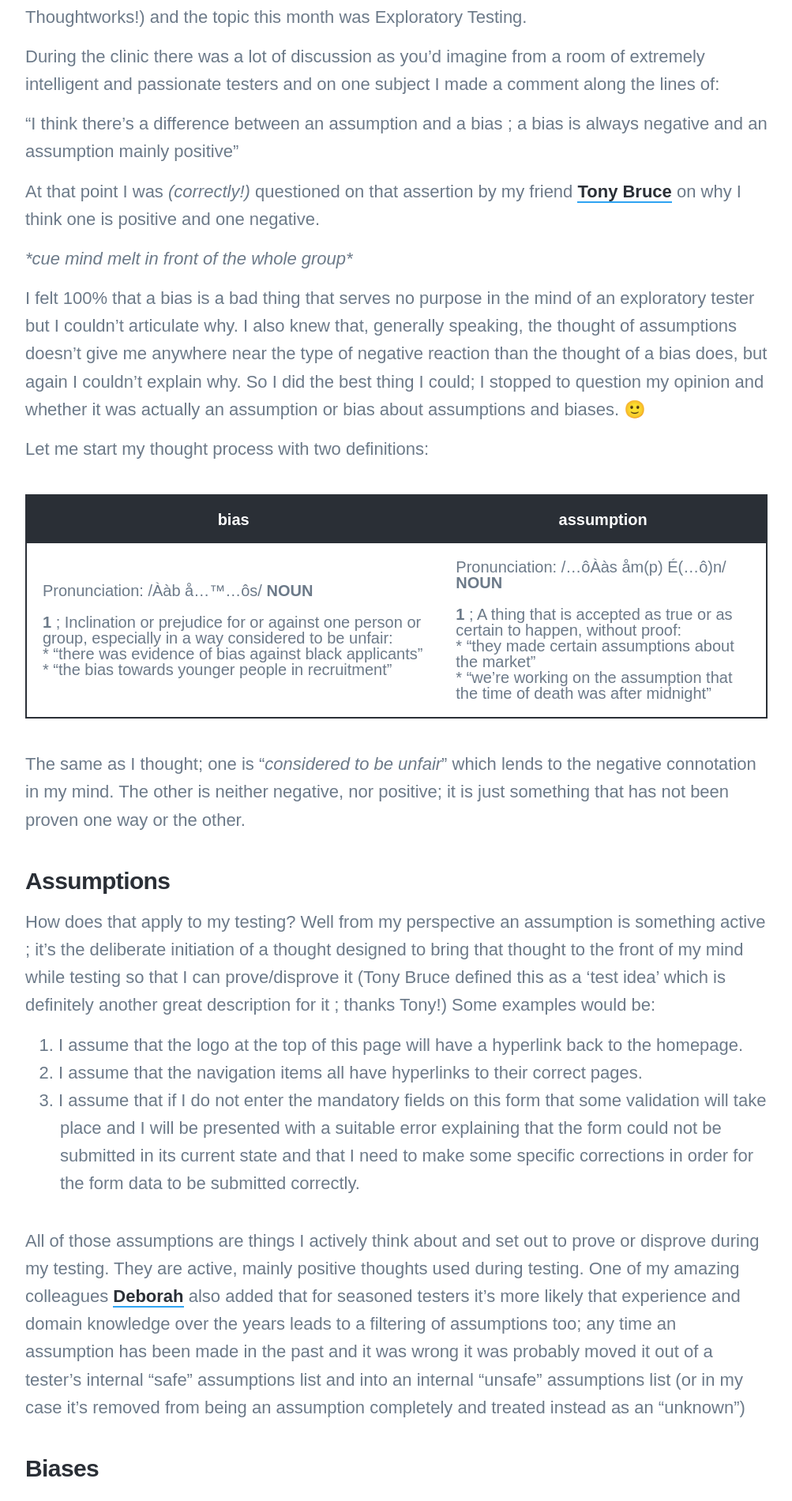
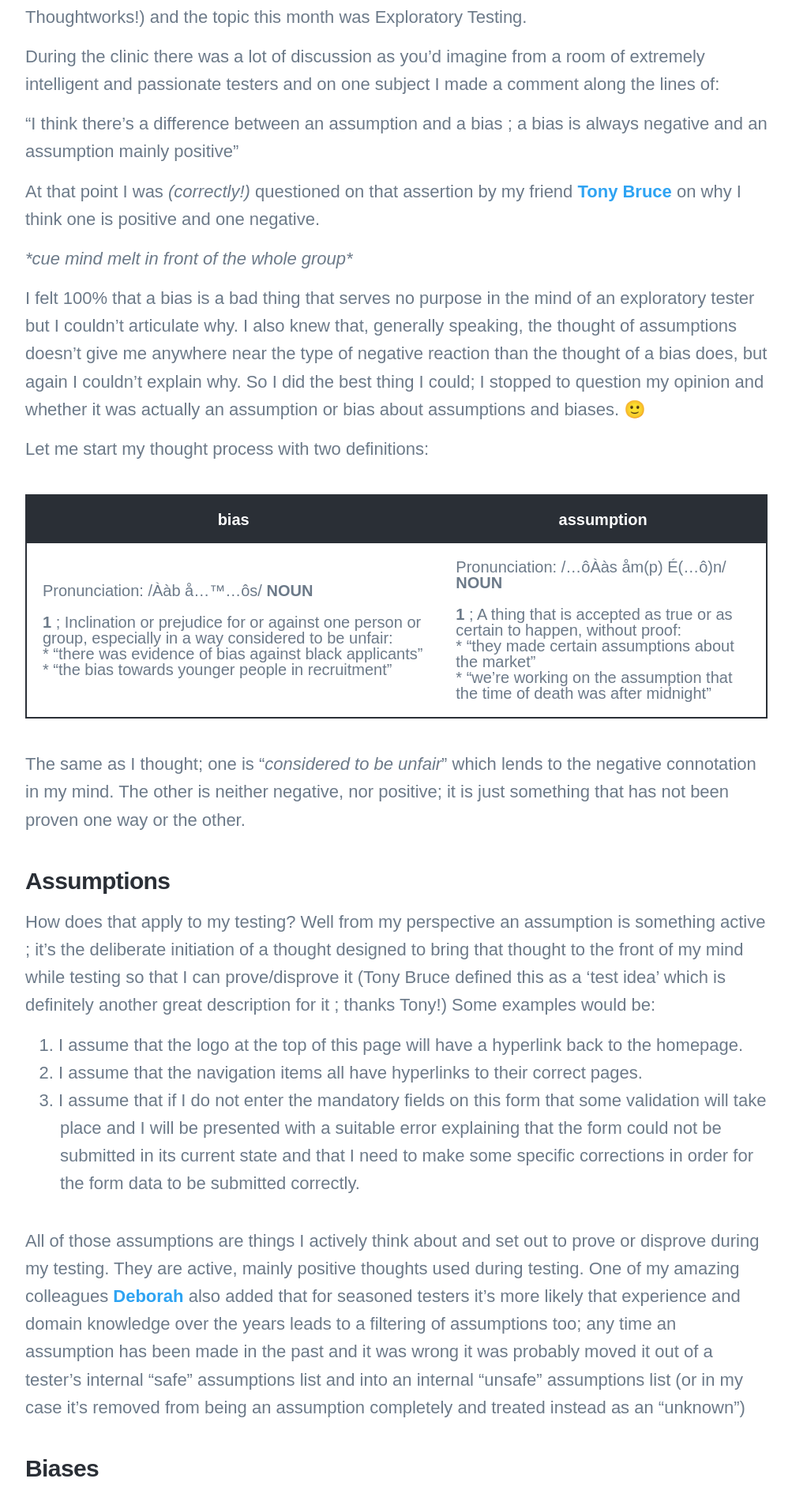
Before and after one commit to TheTestingMuse/thetestingmuse.github.io, a Jekyll site: the page built from _posts/2016-07-31-assumptions-vs-biases.md, in a window 1280 px wide. Shown: the part 821-2722 px from the top of the page at 79% size, without its empty margins (138-1141 px from the left). Built offline with Jekyll 4.4.1, drawn with Linux system fonts in a browser that asks for light colours; nearby versions of some CDN libraries; some web fonts are replaced.

Commit message:
html tweaks for bog post next and prev nav

```diff
--- a/_layouts/post.html
+++ b/_layouts/post.html
@@ -31,12 +31,12 @@
 			<br />
 			<div class="PageNavigationPrev">
 			  {% if page.previous.url %}
-			    <a class="prev" href="{{page.previous.url}}">{{page.previous.title}}</a>
+			    <p><a class="prev" href="{{page.previous.url}}">{{page.previous.title}}</a></p>
 			  {% endif %}
 			</div>
 			<div class="PageNavigationNext">
 			  {% if page.next.url %}
-					<a class="next" href="{{page.next.url}}">{{page.next.title}}</a>
+					<p><a class="next" href="{{page.next.url}}">{{page.next.title}}</a></p>
 			  {% endif %}
 			</div>
 		</div>
--- a/_sass/_includes/_content.scss
+++ b/_sass/_includes/_content.scss
@@ -107,8 +107,7 @@
 	}
 
 	p a {
-		font-weight: $bold-weight;
-		border-bottom: 2px solid $accent-color;
+		color: $accent-color;
 	}
 
 	p .button {
```
